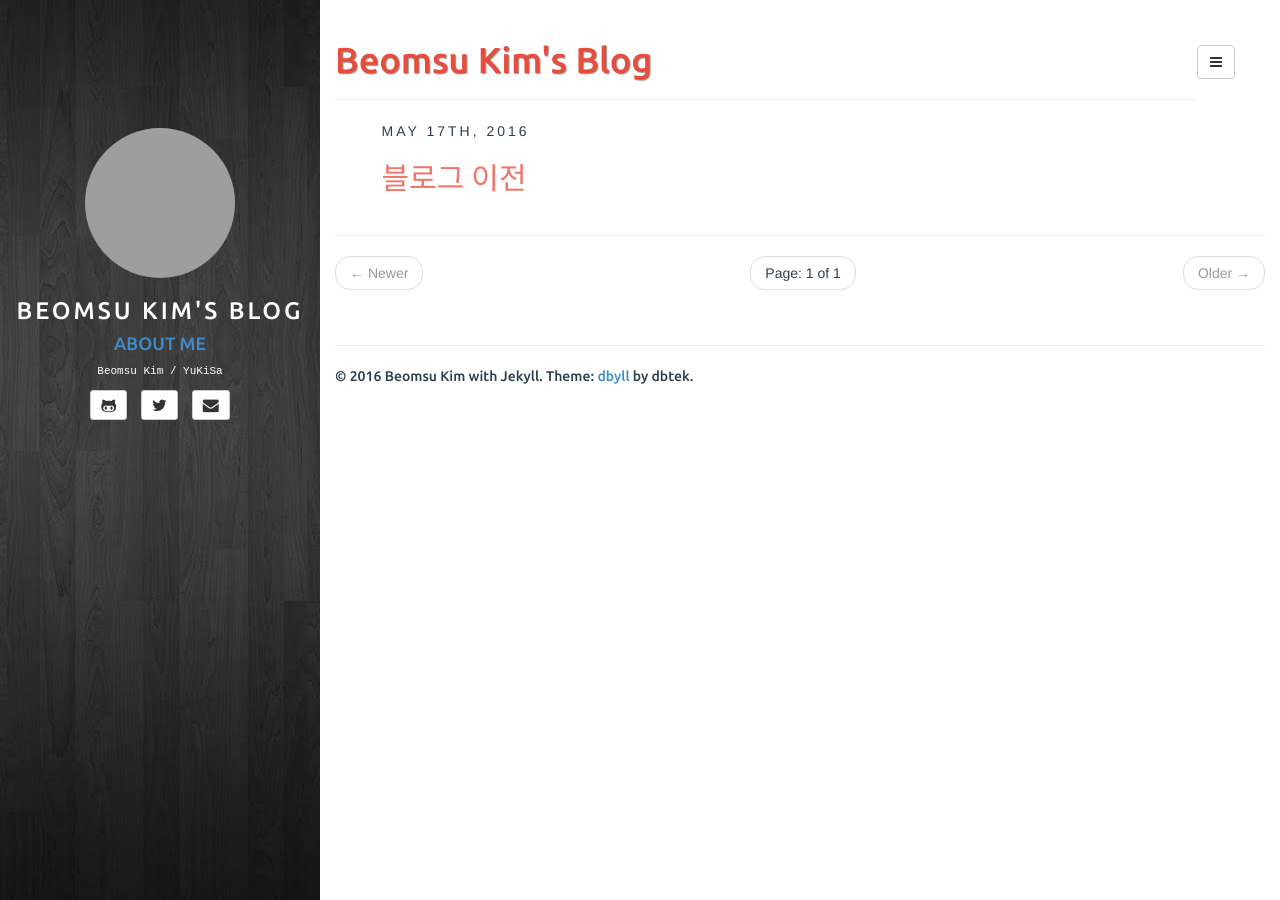
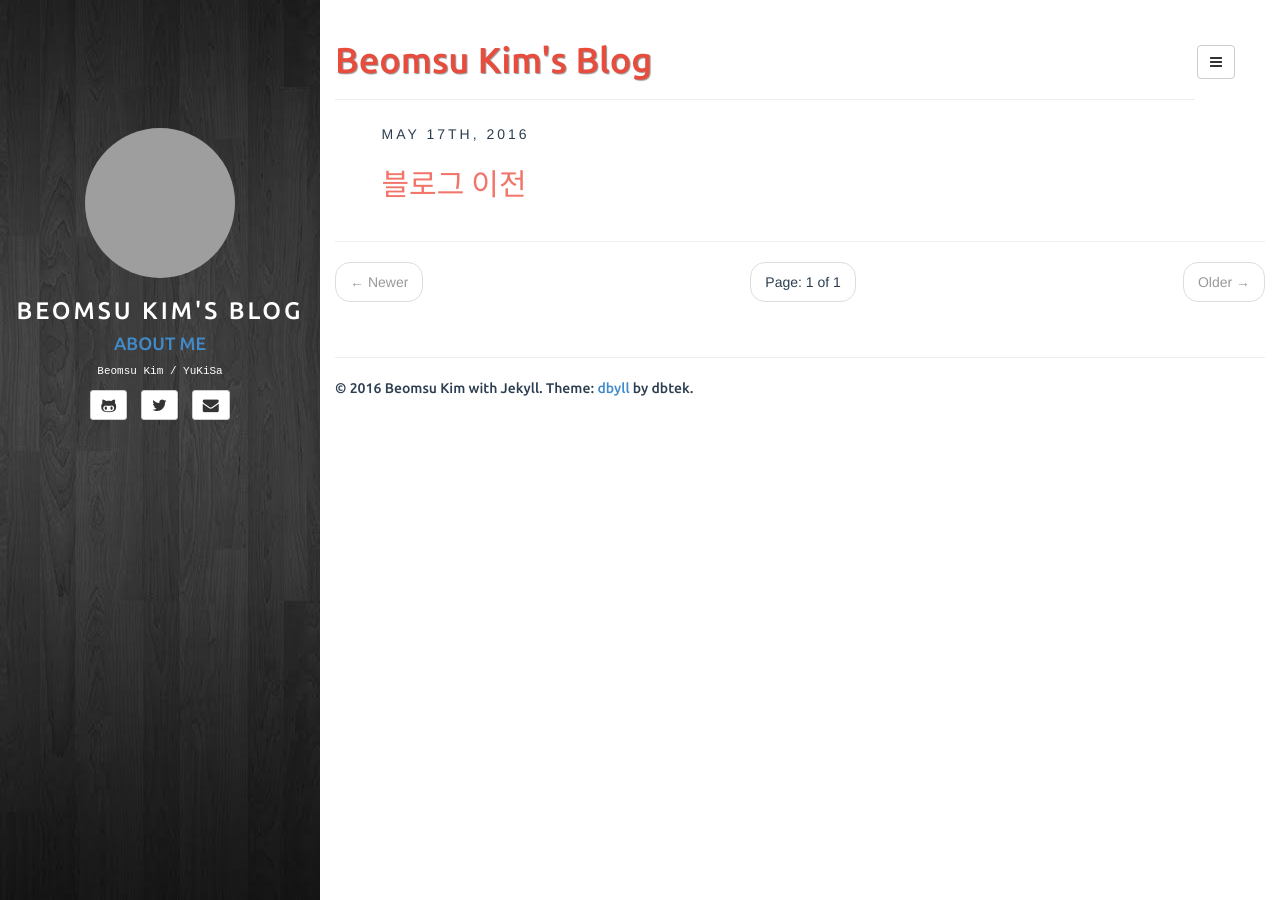
Before and after one commit to shuuki4/shuuki4.github.io, a Jekyll site: the page built from index.html, in a window 1280 px wide. Built offline with Jekyll 4.4.1, drawn with Linux system fonts in a browser that asks for light colours; the list of posts is cut into pages by our own code; grey boxes are pictures that could not be loaded.

Commit message:
fixing white space

```diff
--- a/_includes/page.html
+++ b/_includes/page.html
@@ -2,6 +2,6 @@
   <h1>{{ page.title }} {% if page.tagline %} <small>{{ page.tagline }}</small>{% endif %}</h1>
 </div>
 
-<div class="page-content" style="line-height : 1.6">
+<div class="page-content" style="line-height : 2.0">
 	{{ content }}
 </div>
```
